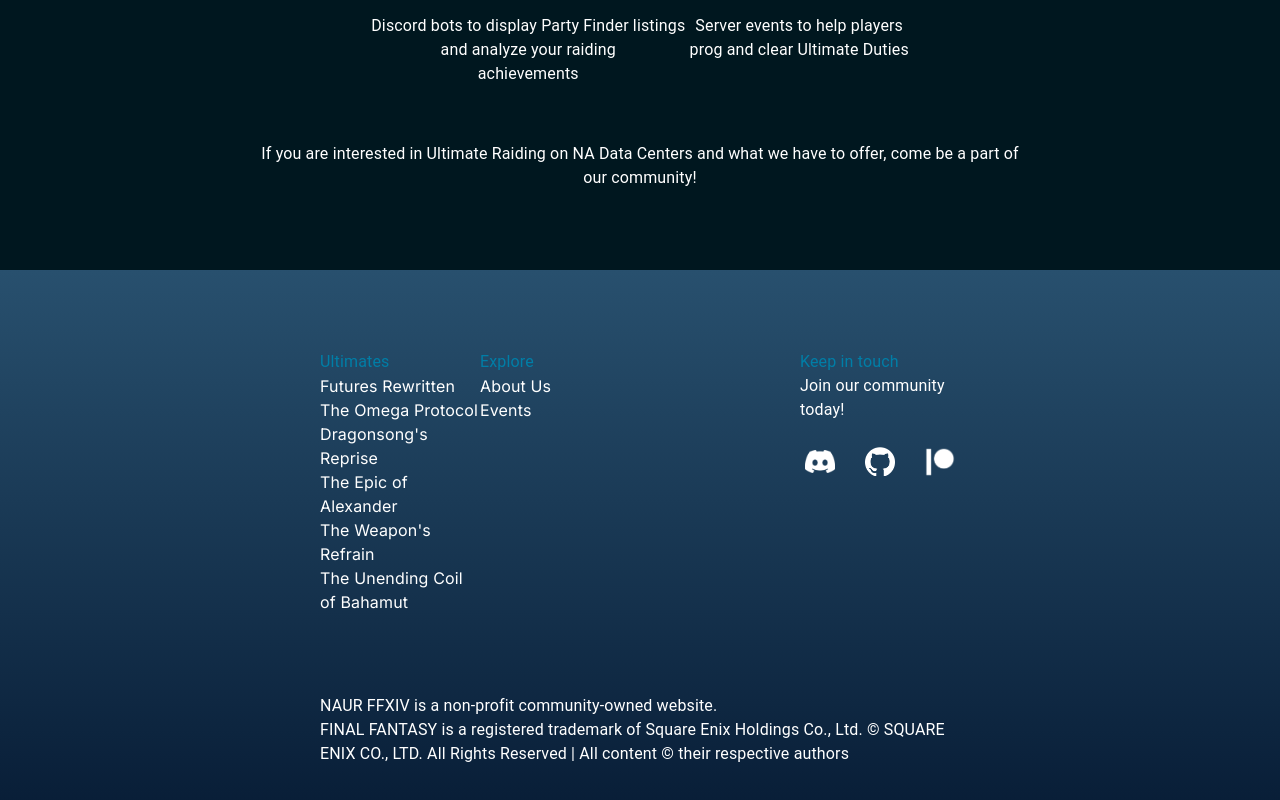
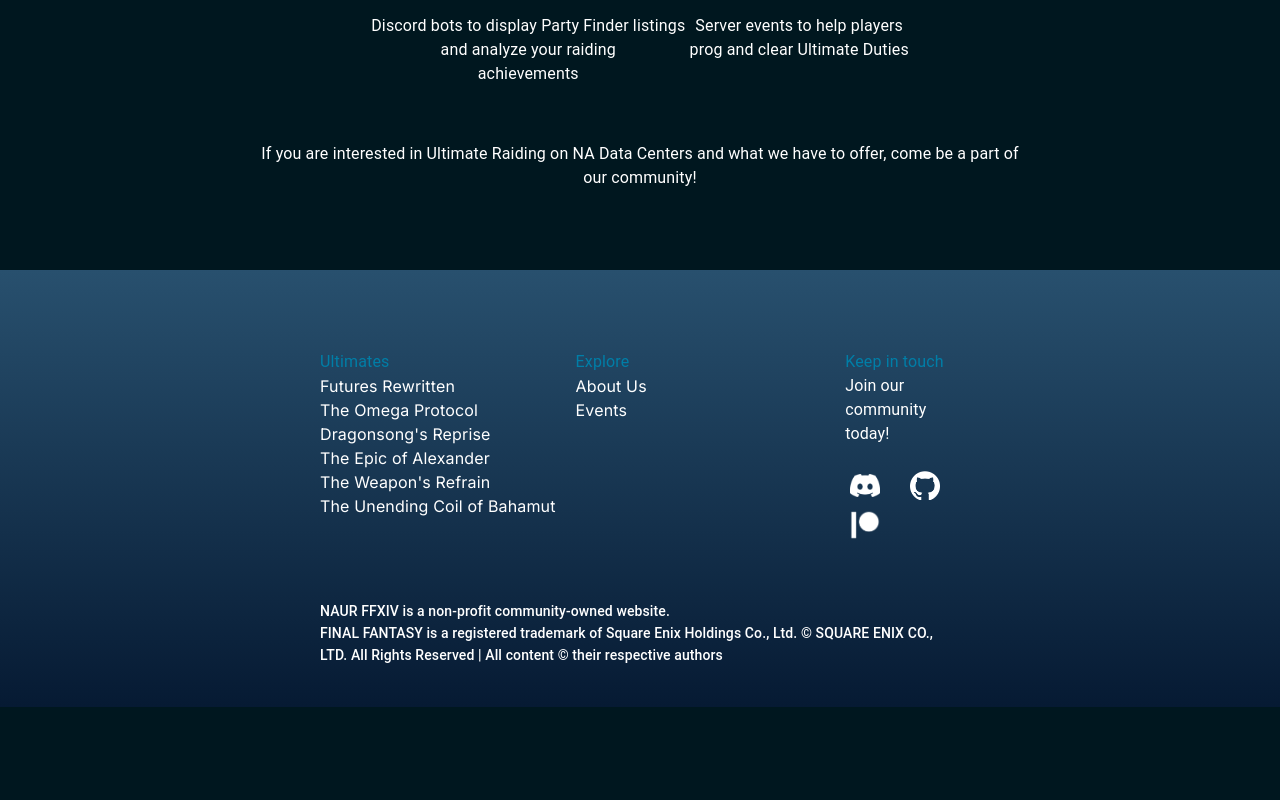
Before and after one commit to naurffxiv/naurffxiv, a Next.js app in the folder naurffxiv/: page / in a window 1280 px wide. Shown: the part 1509-2309 px from the top of the page. After the commit the page ends 2216 px from the top, so only its background shows below. Built offline with nearby package versions, Linux system fonts and the light colour scheme.

Commit message:
fix scaling for different aspect ratios

```diff
--- a/naurffxiv/src/components/Footer/Footer.js
+++ b/naurffxiv/src/components/Footer/Footer.js
@@ -21,21 +21,24 @@
 export default function Footer() {
     return (
         <footer>
-            <Box className="bg-gradient-to-b from-[#28506E] to-[#061A33] mt-20 py-20 sm:px-40 lg:px-80">
-                <Box className="grid sm:grid-cols-1 lg:grid-cols-[1fr_1fr_1fr_1fr]">
-                    <FooterLinks title="Ultimates" links={linksUltis} />
-                    <FooterLinks title="Explore" links={linksExplore} className="sm:mt-5 lg:mt-0"/>
+            <Box className="bg-gradient-to-b from-[#28506E] to-[#061A33] mt-20 pt-20 pb-10">
+                <Box className="w-fit px-10 md:px-40 xl:px-80">
+                    <Box className="grid grid-cols-1 xl:grid-cols-[1fr_1fr_1fr_1fr] gap-x-5">
+                        <FooterLinks title="Ultimates" links={linksUltis} className=""/>
+                        <FooterLinks title="Explore" links={linksExplore} className="mt-5 xl:mt-0"/>
                         <Box />
                         <FooterSocialLinks />
                     </Box>
-
-                <Box className="mt-20">
-                    <Typography>
+                    <Box className="mt-14 grid justify-items-center xl:justify-items-start">
+                        <Box className="">
+                        <Typography variant="subtitle2">
                                 NAUR FFXIV is a non-profit community-owned website.
                                 </Typography>
-                    <Typography>
+                            <Typography variant="subtitle2">
                                 FINAL FANTASY is a registered trademark of Square Enix Holdings Co., Ltd. © SQUARE ENIX CO., LTD. All Rights Reserved | All content © their respective authors
                             </Typography>
+                        </Box>
+                    </Box>
                 </Box>
             </Box>
         </footer>
--- a/naurffxiv/src/components/Footer/FooterLinks.js
+++ b/naurffxiv/src/components/Footer/FooterLinks.js
@@ -8,8 +8,8 @@
             </Typography>
             <ul>
                 {links.map((item) => (
-                    <li key={item.id}>
-                        <a href={item.url} className="hover:underline">
+                    <li key={item.id} className="inline-block xl:block">
+                        <a href={item.url} className="hover:underline text-nowrap pr-6 xl:px-0">
                             {item.name}
                         </a>
                     </li>
--- a/naurffxiv/src/components/Footer/FooterSocialLinks.js
+++ b/naurffxiv/src/components/Footer/FooterSocialLinks.js
@@ -5,11 +5,11 @@
 
 export default function FooterSocialLinks() {
     return (
-        <Box className="sm:mt-5 lg:mt-0">
+        <Box className="mt-5 xl:mt-0">
             <Typography className="text-xl text-[#007EA7] font-bold">
                 Keep in touch
             </Typography>
-            <Typography className="sm:text-base lg:text-4xl mt-1 font-bold">
+            <Typography className="xs:text-base xl:text-4xl mt-1 font-bold">
                 Join our community today!
             </Typography>
             <Box className="whitespace-nowrap">
```
Lines whose indentation alone changed are shown as unchanged.
